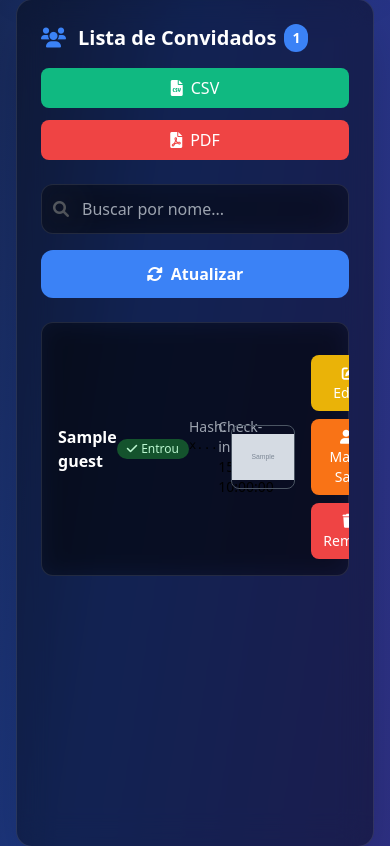
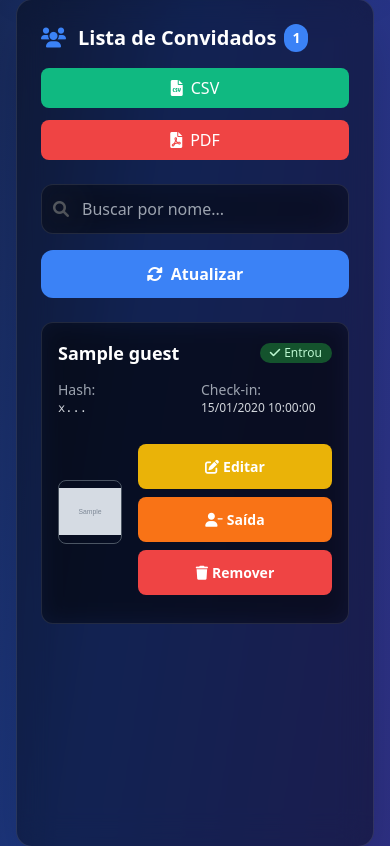
Before and after one commit to Revocable/AttendanceManager, a Flask app: page / in a window 390 px wide. Shown: the part 1252-2098 px from the top of the page. Run offline with Flask 3, Linux system fonts and the light colour scheme; tables that the repository leaves empty hold one stand-in row (values such as "Sample post"); grey boxes marked "Sample" are stand-in pictures; some libraries are stand-ins or nearby versions.

Commit message:
feat: Improve mobile guest card layout and functionality

```diff
--- a/templates/index.html
+++ b/templates/index.html
@@ -269,6 +269,73 @@
                 height: 40px;
             }
         }
+
+        /* Mobile card improvements */
+        .mobile-guest-card {
+            backdrop-filter: blur(12px);
+            background: rgba(255, 255, 255, 0.8);
+            border: 1px solid rgba(255, 255, 255, 0.3);
+            margin-bottom: 1rem;
+            border-radius: 0.75rem;
+            padding: 1rem;
+            width: 100%;
+            box-sizing: border-box;
+        }
+
+        .dark .mobile-guest-card {
+            backdrop-filter: blur(12px);
+            background: rgba(0, 0, 0, 0.3);
+            border: 1px solid rgba(255, 255, 255, 0.1);
+        }
+
+        .mobile-actions-grid {
+            display: grid;
+            grid-template-columns: 1fr 1fr 1fr;
+            gap: 0.5rem;
+            margin-top: 1rem;
+        }
+
+        .mobile-action-btn {
+            padding: 0.5rem;
+            border-radius: 0.5rem;
+            font-size: 0.75rem;
+            font-weight: 600;
+            text-align: center;
+            transition: all 0.2s;
+            border: none;
+            cursor: pointer;
+            display: flex;
+            align-items: center;
+            justify-content: center;
+            gap: 0.25rem;
+        }
+
+        .mobile-qr-section {
+            display: flex;
+            align-items: center;
+            justify-content: space-between;
+            margin: 0.75rem 0;
+        }
+
+        .mobile-info-grid {
+            display: grid;
+            grid-template-columns: 1fr 1fr;
+            gap: 0.75rem;
+            margin: 0.75rem 0;
+            font-size: 0.875rem;
+        }
+
+        @media (max-width: 480px) {
+            .mobile-actions-grid {
+                grid-template-columns: 1fr;
+                gap: 0.5rem;
+            }
+
+            .mobile-action-btn {
+                padding: 0.75rem;
+                font-size: 0.875rem;
+            }
+        }
     </style>
 </head>
 <body class="bg-gradient-to-br from-blue-50 via-indigo-50 to-purple-50 dark:from-gray-900 dark:via-blue-900 dark:to-indigo-900 min-h-screen transition-all duration-300">
@@ -284,7 +351,7 @@
         <div class="max-w-7xl mx-auto px-4 sm:px-6 lg:px-8 py-6">
             <div class="flex items-center justify-between">
                 <div class="logo-container">
-                    <img src="{{ url_for('static', filename='logo.png') }}" alt="QRPass Logo" class="logo-image mr-4">
+                    <img src="/logo.png" alt="QRPass Logo" class="logo-image mr-4">
                     <div>
                         <h1 class="text-2xl sm:text-3xl font-bold text-gray-900 dark:text-white">QRPass</h1>
                         <p class="text-gray-600 dark:text-gray-300">Sistema de controle de acesso</p>
@@ -919,40 +986,56 @@
                             actionsCell.innerHTML = createActionButtons(guest);
                         }
 
-                        // Mobile Card
+                        // Mobile Card - FIXED LAYOUT
                         if (mobileContainer) {
                             const card = document.createElement('div');
-                            card.className = 'mobile-card rounded-xl p-4 mb-4 space-y-4 virtual-item';
+                            card.className = 'mobile-guest-card';
 
                             card.innerHTML = `
-                                <div class="flex items-center justify-between">
-                                    <h3 class="font-semibold text-gray-900 dark:text-white">${guest.name}</h3>
+                                <div class="flex items-center justify-between mb-3">
+                                    <h3 class="font-semibold text-gray-900 dark:text-white text-lg">${guest.name}</h3>
                                     ${guest.entered ?
                                         '<span class="inline-flex items-center px-2.5 py-0.5 rounded-full text-xs font-medium bg-green-100 dark:bg-green-900 text-green-800 dark:text-green-200"><i class="fas fa-check mr-1"></i>Entrou</span>' :
                                         '<span class="inline-flex items-center px-2.5 py-0.5 rounded-full text-xs font-medium bg-red-100 dark:bg-red-900 text-red-800 dark:text-red-200"><i class="fas fa-times mr-1"></i>Não Entrou</span>'
                                     }
                                 </div>
 
-                                <div class="grid grid-cols-2 gap-4 text-sm">
+                                <div class="mobile-info-grid">
                                     <div>
-                                        <span class="text-gray-500 dark:text-gray-400">Hash:</span>
-                                        <div class="font-mono text-xs">${guest.qr_hash ? guest.qr_hash.substring(0, 15) + '...' : 'N/A'}</div>
+                                        <span class="text-gray-500 dark:text-gray-400 text-sm">Hash:</span>
+                                        <div class="font-mono text-xs text-gray-700 dark:text-gray-300">${guest.qr_hash ? guest.qr_hash.substring(0, 12) + '...' : 'N/A'}</div>
                                     </div>
                                     <div>
-                                        <span class="text-gray-500 dark:text-gray-400">Check-in:</span>
-                                        <div>${guest.check_in_time || 'N/A'}</div>
+                                        <span class="text-gray-500 dark:text-gray-400 text-sm">Check-in:</span>
+                                        <div class="text-xs text-gray-700 dark:text-gray-300">${guest.check_in_time || 'N/A'}</div>
                                     </div>
                                 </div>
 
-                                <div class="flex items-center justify-between">
+                                <div class="mobile-qr-section">
                                     <div class="flex-shrink-0">
                                         ${guest.qr_image_url ?
                                             `<img src="${guest.qr_image_url}?t=${new Date().getTime()}" alt="QR ${guest.name}" class="w-16 h-16 cursor-pointer object-contain border border-gray-200 dark:border-gray-600 rounded-lg hover:shadow-md transition-shadow" onclick="window.open(this.src, '_blank')">` :
                                             '<div class="w-16 h-16 bg-gray-200 dark:bg-gray-700 rounded-lg flex items-center justify-center text-gray-400 text-xs">N/A</div>'
                                         }
                                     </div>
-                                    <div class="flex flex-col space-y-2 ml-4 flex-1">
-                                        ${createMobileActionButtons(guest)}
+                                    <div class="flex-1 ml-4">
+                                        <div class="mobile-actions-grid">
+                                            <button onclick="editGuestNamePrompt('${guest.qr_hash}', '${guest.name.replace(/'/g, "\\'")}')"
+                                                    class="mobile-action-btn bg-yellow-500 text-white hover:bg-yellow-600">
+                                                <i class="fas fa-edit"></i>
+                                                <span>Editar</span>
+                                            </button>
+                                            <button onclick="toggleGuestEntry('${guest.qr_hash}')"
+                                                    class="mobile-action-btn ${guest.entered ? 'bg-orange-500 hover:bg-orange-600' : 'bg-green-500 hover:bg-green-600'} text-white">
+                                                <i class="fas fa-${guest.entered ? 'user-minus' : 'user-check'}"></i>
+                                                <span>${guest.entered ? 'Saída' : 'Entrada'}</span>
+                                            </button>
+                                            <button onclick="confirmDeleteGuest('${guest.qr_hash}', '${guest.name.replace(/'/g, "\\'")}')"
+                                                    class="mobile-action-btn bg-red-500 text-white hover:bg-red-600">
+                                                <i class="fas fa-trash"></i>
+                                                <span>Remover</span>
+                                            </button>
+                                        </div>
                                     </div>
                                 </div>
                             `;
@@ -981,23 +1064,6 @@ function createActionButtons(guest) {
                         <i class="fas fa-trash"></i>
                     </button>
                 </div>
-    `;
-}
-
-        function createMobileActionButtons(guest) {
-            return `
-                <button onclick="editGuestNamePrompt('${guest.qr_hash}', '${guest.name}')"
-                        class="bg-yellow-500 text-white px-3 py-2 rounded-lg text-sm hover:bg-yellow-600 transition-colors w-full">
-                    <i class="fas fa-edit mr-2"></i>Editar
-                </button>
-                <button onclick="toggleGuestEntry('${guest.qr_hash}')"
-                        class="${guest.entered ? 'bg-orange-500 hover:bg-orange-600' : 'bg-green-500 hover:bg-green-600'} text-white px-3 py-2 rounded-lg text-sm transition-colors w-full">
-                    <i class="fas fa-${guest.entered ? 'user-minus' : 'user-check'} mr-2"></i>${guest.entered ? 'Marcar Saída' : 'Marcar Entrada'}
-                </button>
-                <button onclick="confirmDeleteGuest('${guest.qr_hash}', '${guest.name}')"
-                        class="bg-red-500 text-white px-3 py-2 rounded-lg text-sm hover:bg-red-600 transition-colors w-full">
-                    <i class="fas fa-trash mr-2"></i>Remover
-                </button>
             `;
         }
 
```
Lines whose indentation alone changed are shown as unchanged.
